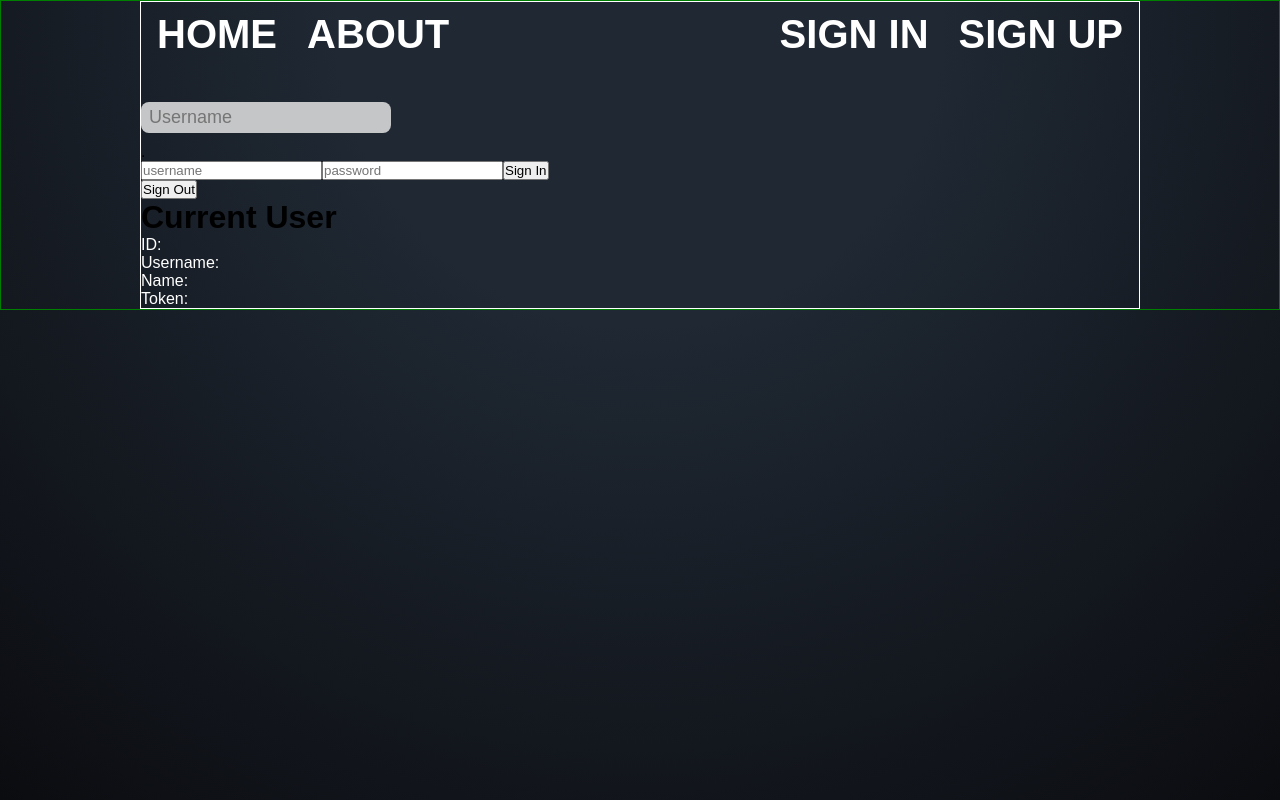
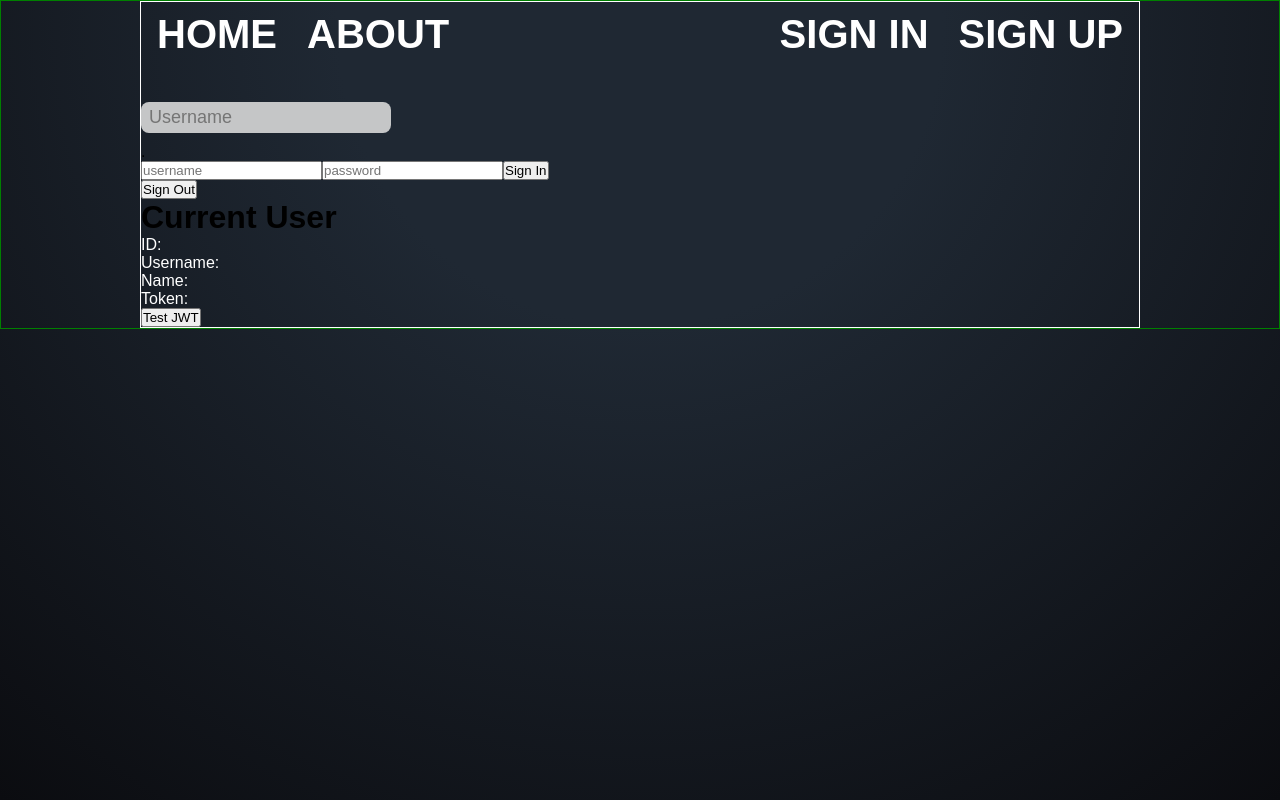
Before and after one commit to German-kos/Communion-Client, a React (Create React App) app in the folder client/: page / in a window 1280 px wide. Built offline with nearby package versions, Linux system fonts and the light colour scheme; a web font is replaced by a local one.

Commit message:
jwt api request test

```diff
--- a/client/src/layout/Layout.tsx
+++ b/client/src/layout/Layout.tsx
@@ -3,8 +3,21 @@ import "layout/layout.css";
 import { Outlet } from "react-router-dom";
 import Input from "components/common/input/Input";
 import { inputPcPreset } from "presets/custom_input_presets/input_pc";
+import axios from "axios";
 
 function Layout() {
+  const testJwt = () => {
+    axios({
+      method: "get",
+      url: "https://localhost:7066/api/jwttest/test",
+      headers: {
+        Authorization:
+          "bearer eyJhbGciOiJIUzUxMiIsInR5cCI6IkpXVCJ9.eyJuYW1laWQiOiJ0ZXN0MSIsIm5iZiI6MTY2NzIzMzMwOCwiZXhwIjoxNjY3ODM4MTA4LCJpYXQiOjE2NjcyMzMzMDh9.zRUO7p2ZXxk361DQwe0LH2kLBku6b5qkZMgQFpq-BGyGDmU6Q1Kh2ZFMT4hH0dfqlJsmUmV2HhFL_J7A6alvMQ",
+      },
+    }).then((response) => {
+      console.log(response.data);
+    });
+  };
   return (
     <div className="layout-container">
       <div className="layout">
@@ -12,6 +25,7 @@ function Layout() {
         <Input placeholder="Username" preset={inputPcPreset} name="Username" />
         <p>.</p> {/* remove when done with input  */}
         <Outlet />
+        <button onClick={() => testJwt()}>Test JWT</button>
       </div>
     </div>
   );
```
